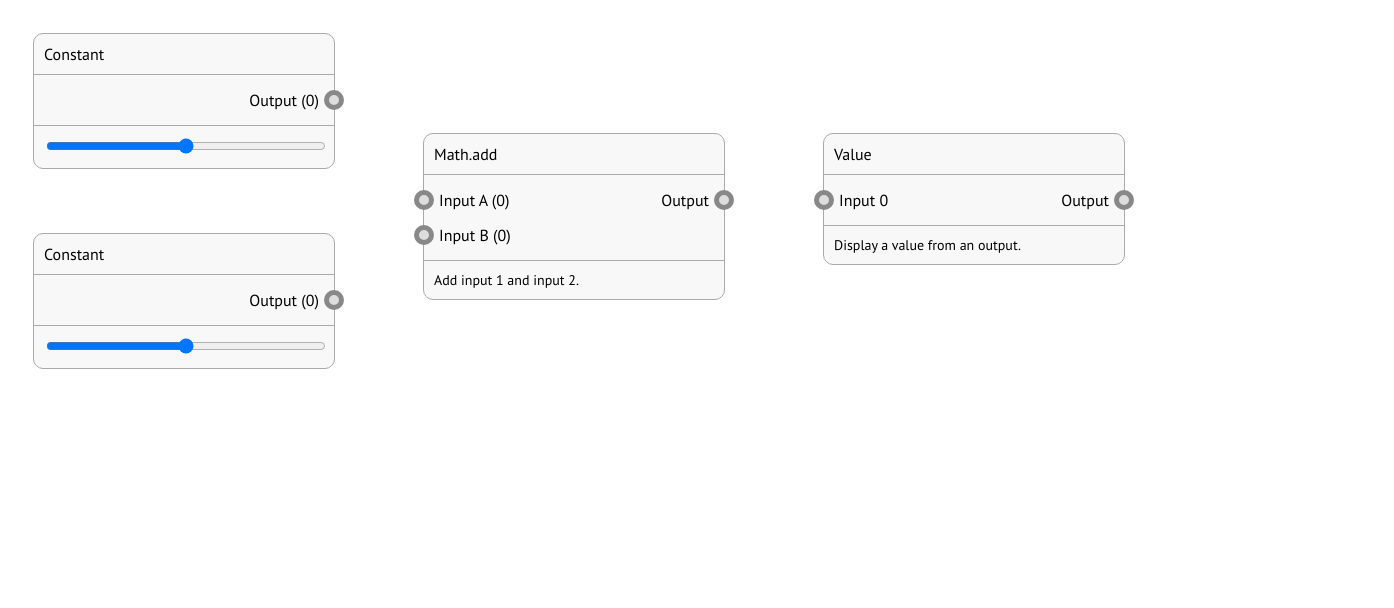
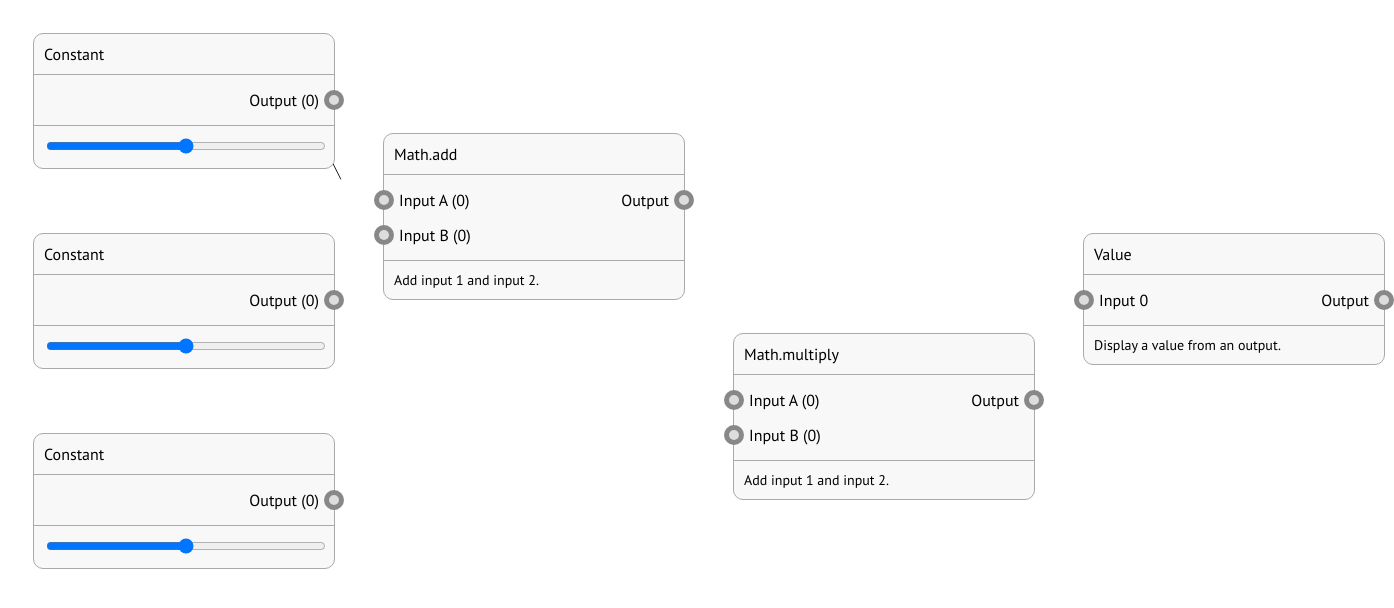
Before and after one commit to onion2k/copper, a React (Create React App) app: page / in a window 1280 px wide. Shown: the top 608 px of the page, 1394 px wide, since content can reach past the window. Built offline with nearby package versions, Linux system fonts and the light colour scheme.

Commit message:
Added math ops

```diff
--- a/src/const.tsx
+++ b/src/const.tsx
@@ -4,14 +4,14 @@ import { Panel } from "./panel";
 interface iConst {
   x: number;
   y: number;
-  outputCallback: any;
+  output: any;
 }
 
-export function Const({ x, y, outputCallback }: iConst) {
+export function Const({ x, y, output }: iConst) {
   const [input, setInput] = useState(0);
 
   useEffect(() => {
-    outputCallback(input);
+    output(input);
   });
 
   const updateIo = (e: any) => {
--- a/src/index.tsx
+++ b/src/index.tsx
@@ -2,24 +2,49 @@ import React, { useState } from "react";
 import { render } from "react-dom";
 import { Const } from "./const";
 import { Value } from "./value";
-import { Add } from "./add";
+import { Math } from "./math";
 
 import "./styles.css";
 
-function setOutput(output: any) {
-  console.log(output);
-}
+function setOutput(output: any) {}
 
 function App() {
   const [const0, setConst0] = useState(0);
   const [const1, setConst1] = useState(0);
   const [add1, setAdd1] = useState(0);
+  const [const3, setConst3] = useState(0);
+  const [add2, setAdd2] = useState(0);
   return (
     <div className="Control">
-      <Const x={10} y={10} outputCallback={setConst0} />
-      <Const x={10} y={210} outputCallback={setConst1} />
-      <Add x={400} y={110} input={[const0, const1]} outputCallback={setAdd1} />
-      <Value x={800} y={110} input={[add1]} outputCallback={setOutput} />
+      <Const x={10} y={10} output={setConst0} />
+      <Const x={10} y={210} output={setConst1} />
+      <Math
+        x={360}
+        y={110}
+        input={[const0, const1]}
+        output={setAdd1}
+        op="add"
+      />
+      <Const x={10} y={410} output={setConst3} />
+      <Math
+        x={710}
+        y={310}
+        input={[add1, const3]}
+        output={setAdd2}
+        op="multiply"
+      />
+      <Value x={1060} y={210} input={[add2]} output={setOutput} />
+
+      <svg viewBox="0 0 1424 1424" xmlns="http://www.w3.org/2000/svg">
+        <line
+          x1="325"
+          y1="93"
+          x2="375"
+          y2="193"
+          stroke-width="1"
+          stroke="black"
+        />
+      </svg>
     </div>
   );
 }
--- a/src/add.tsx
+++ b/src/math.tsx
@@ -4,13 +4,21 @@ import { Panel } from "./panel";
 interface iAdd {
   x: number;
   y: number;
+  op: string;
   input: any;
-  outputCallback: any;
+  output: any;
 }
 
-export function Add({ x, y, input, outputCallback }: iAdd) {
+export function Math({ x, y, op, input, output }: iAdd) {
   useEffect(() => {
-    outputCallback(input[0] + input[1]);
+    switch (op) {
+      case "add":
+        output(input[0] + input[1]);
+        break;
+      case "multiply":
+        output(input[0] * input[1]);
+        break;
+    }
   });
 
   const io = [
@@ -21,5 +29,5 @@ export function Add({ x, y, input, outputCallback }: iAdd) {
 
   const controls = <p>Add input 1 and input 2.</p>;
 
-  return <Panel x={x} y={y} title={"Math.add"} io={io} controls={controls} />;
+  return <Panel x={x} y={y} title={`Math.${op}`} io={io} controls={controls} />;
 }
--- a/src/styles.css
+++ b/src/styles.css
@@ -76,3 +76,11 @@ p {
   padding: 0;
   margin: 0;
 }
+
+svg {
+  position: absolute;
+  top: 0;
+  left: 0;
+  z-index: -1;
+  pointer-events: none;
+}
--- a/src/value.tsx
+++ b/src/value.tsx
@@ -5,12 +5,12 @@ interface iValue {
   x: number;
   y: number;
   input: any;
-  outputCallback: any;
+  output: any;
 }
 
-export function Value({ x, y, input, outputCallback }: iValue) {
+export function Value({ x, y, input, output }: iValue) {
   useEffect(() => {
-    outputCallback(parseInt(input));
+    output(parseInt(input));
   });
   return (
     <Panel
```
